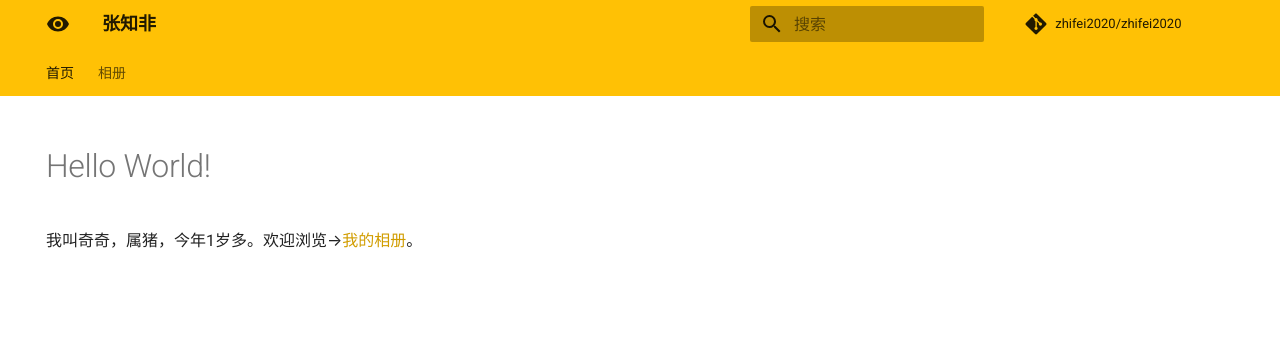
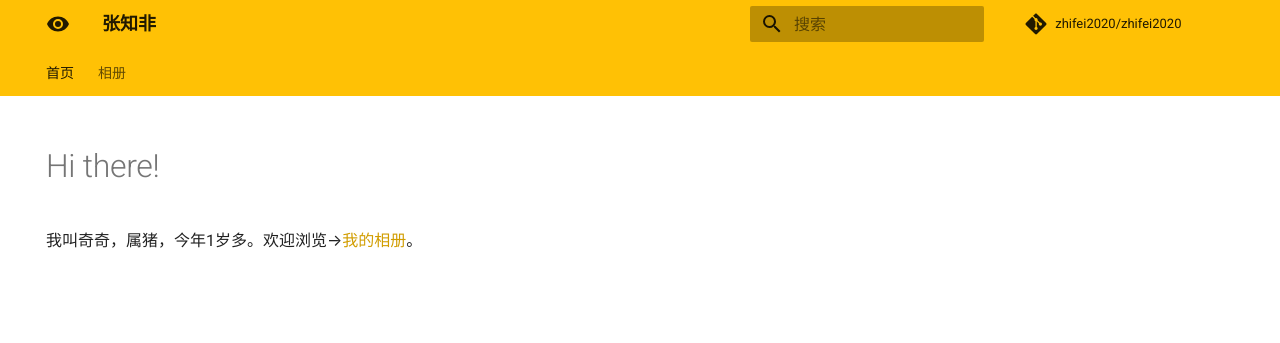
Before and after one commit to zhifei2020/zhifei2020, an MkDocs documentation site: the page built from docs/index.md, in a window 1280 px wide. Shown: the top 343 px of the page. Built offline with MkDocs 1.6.1 and Material for MkDocs 9.7.7, drawn with Linux system fonts in a browser that asks for light colours; comment, search, counter and statistics services are not loaded.

Commit message:
modied index

```diff
--- a/docs/index.md
+++ b/docs/index.md
@@ -4,6 +4,6 @@ hide:
   - toc        # Hide table of contents
 ---
 
-# Hello World!
+# Hi there!
 
 我叫奇奇，属猪，今年1岁多。欢迎浏览→[我的相册](photos/202001/)。
```
